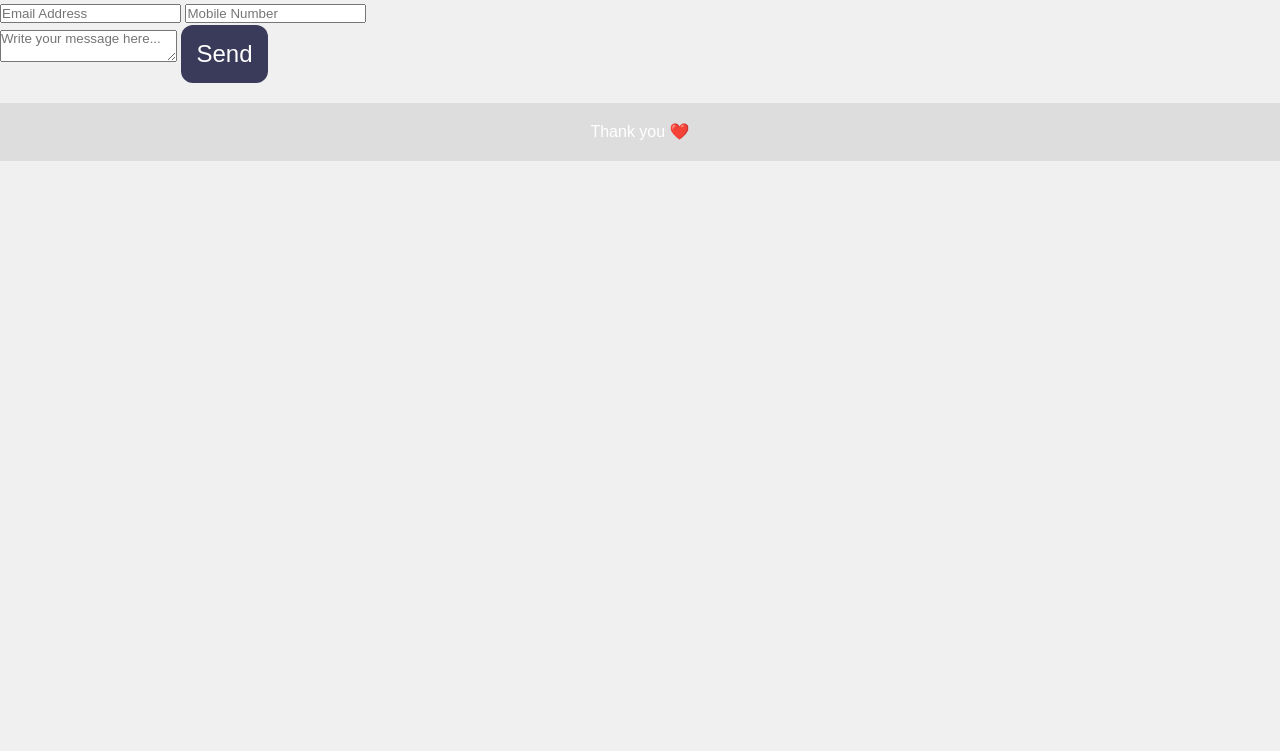
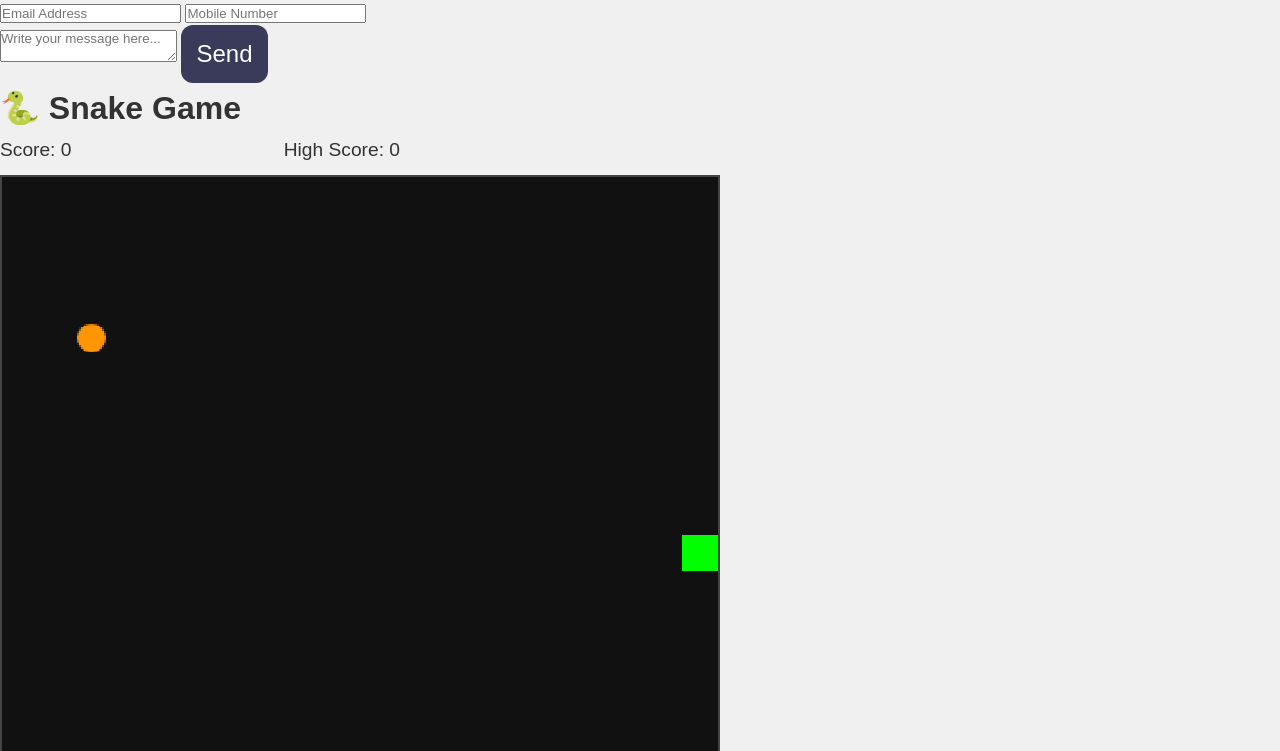
Before and after one commit to arjun2063/Atm, a plain HTML site: page index.html in a window 1280 px wide. Shown: the part 4169-4920 px from the top of the page. Before the commit the page ends 4330 px from the top, so only its background shows below. Drawn offline with Linux system fonts and the light colour scheme.

Commit message:
added complete  website

```diff
--- a/index.html
+++ b/index.html
@@ -317,6 +317,144 @@
         <button type="submit">Send</button>
       </form>
     </div>
+
+<head>
+  <div class="snake game">
+  <title>Responsive Snake Game</title>
+  <style>
+    * {
+      box-sizing: border-box;
+      margin: 0;
+      padding: 0;
+    }
+
+    }
+    h1 {
+      margin-bottom: 10px;
+    }
+    canvas {
+      background: #111;
+      border: 2px solid #444;
+      image-rendering: pixelated;
+      width: 100vmin;
+      height: 100vmin;
+      max-width: 90vmin;
+      max-height: 90vmin;
+    }
+    .scoreboard {
+      display: flex;
+      justify-content: space-between;
+      width: 80vw;
+      max-width: 400px;
+      margin-bottom: 10px;
+      font-size: 1.2rem;
+    }
+  </style>
+</head>
+<body>
+  <h1>🐍 Snake Game</h1>
+  <div class="scoreboard">
+    <span>Score: <span id="score">0</span></span>
+    <span>High Score: <span id="highScore">0</span></span>
+  </div>
+  <canvas id="gameCanvas" width="400" height="400"></canvas>
+
+  <script>
+    const canvas = document.getElementById("gameCanvas");
+    const ctx = canvas.getContext("2d");
+
+    const box = 20;
+    const size = canvas.width / box;
+    let snake = [{ x: 10, y: 10 }];
+    let dir = { x: 1, y: 0 };
+    let food = spawnFood();
+    let score = 0;
+    let highScore = localStorage.getItem("snakeHigh") || 0;
+    document.getElementById("highScore").textContent = highScore;
+
+    let speed = 150;
+    let moving = false;
+    let gameOver = false;
+
+    function draw() {
+      ctx.clearRect(0, 0, canvas.width, canvas.height);
+
+      // Food pulse
+      ctx.fillStyle = `hsl(${Date.now() / 10 % 360}, 100%, 50%)`;
+      ctx.beginPath();
+      ctx.arc(food.x * box + box / 2, food.y * box + box / 2, box / 2.5, 0, Math.PI * 2);
+      ctx.fill();
+
+      // Snake draw
+      snake.forEach((seg, i) => {
+        ctx.fillStyle = i === 0 ? "#0f0" : "#2ecc71";
+        ctx.fillRect(seg.x * box, seg.y * box, box, box);
+      });
+    }
+
+    function update() {
+      if (gameOver) return;
+
+      const head = { x: snake[0].x + dir.x, y: snake[0].y + dir.y };
+
+      if (
+        head.x < 0 || head.x >= size ||
+        head.y < 0 || head.y >= size ||
+        snake.some(s => s.x === head.x && s.y === head.y)
+      ) {
+        gameOver = true;
+        setTimeout(() => alert("Game Over!"), 100);
+        return;
+      }
+
+      snake.unshift(head);
+
+      if (head.x === food.x && head.y === food.y) {
+        score++;
+        document.getElementById("score").textContent = score;
+        if (score > highScore) {
+          highScore = score;
+          localStorage.setItem("snakeHigh", highScore);
+          document.getElementById("highScore").textContent = highScore;
+        }
+        food = spawnFood();
+      } else {
+        snake.pop();
+      }
+
+      moving = true;
+    }
+
+    function spawnFood() {
+      let f;
+      do {
+        f = {
+          x: Math.floor(Math.random() * size),
+          y: Math.floor(Math.random() * size)
+        };
+      } while (snake.some(s => s.x === f.x && s.y === f.y));
+      return f;
+    }
+
+    function gameLoop() {
+      update();
+      draw();
+      setTimeout(gameLoop, speed);
+    }
+
+    window.addEventListener("keydown", e => {
+      if (!moving) return;
+      moving = false;
+      if (e.key === "ArrowUp" && dir.y === 0) dir = { x: 0, y: -1 };
+      else if (e.key === "ArrowDown" && dir.y === 0) dir = { x: 0, y: 1 };
+      else if (e.key === "ArrowLeft" && dir.x === 0) dir = { x: -1, y: 0 };
+      else if (e.key === "ArrowRight" && dir.x === 0) dir = { x: 1, y: 0 };
+    });
+
+    gameLoop();
+  </script>
+   </div>
+
   <footer>
     <p>Thank you ❤️</p>
   </footer>
```
